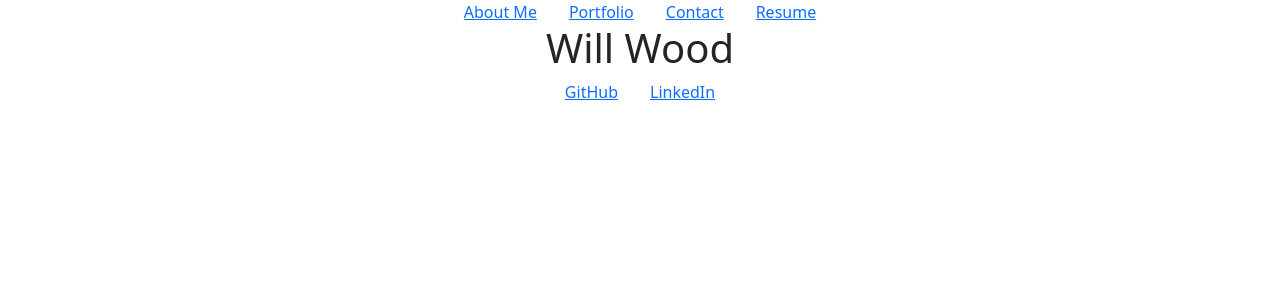
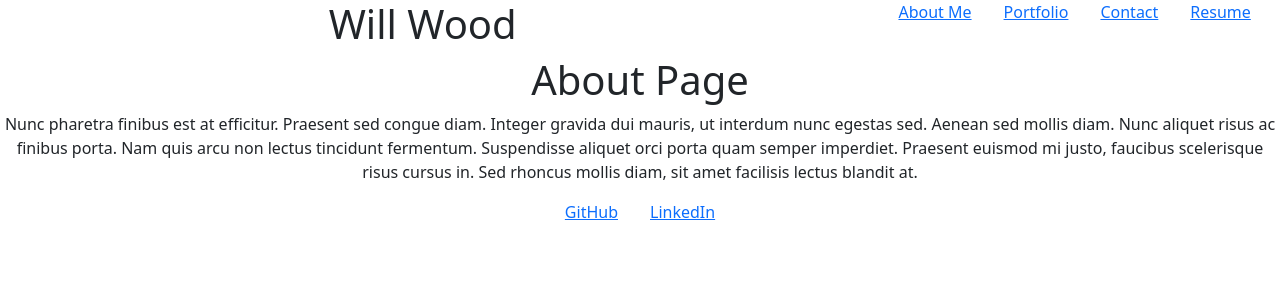
Before and after one commit to Williamatthewood/React-Portfolio, a React (Create React App) app: page / in a window 1280 px wide. Shown: the top 300 px of the page. Built offline with nearby package versions, Linux system fonts and the light colour scheme.

Commit message:
set up navigation links

```diff
--- a/src/App.js
+++ b/src/App.js
@@ -2,12 +2,39 @@ import './App.css';
 import Header from './components/Header';
 import Navigation from './components/Navigation';
 import Footer from './components/Footer';
+import About from './components/pages/About';
+import Contact from './components/pages/Contact';
+import Portfolio from './components/pages/Portfolio';
+import Resume from './components/pages/Resume';
+import { useState } from 'react';
 
 function App() {
+  const [currentPage, setCurrentPage] = useState('About');
+
+  const renderPage = () => {
+    if (currentPage === 'About') {
+      return <About />;
+    }
+    if (currentPage === 'Portfolio') {
+      return <Portfolio />;
+    }
+    if (currentPage === 'Contact') {
+      return <Contact />;
+    }
+    if (currentPage === 'Resume') {
+      return <Resume />;
+    }
+  };
+
+  const handlePageChange = (page) => setCurrentPage(page);
+
   return (
     <div className="App">
-      <Navigation />
-      <Header />
+      <div className="row">
+        <Header />
+        <Navigation currentPage={currentPage} handlePageChange={handlePageChange} />
+      </div>
+      {renderPage()}
       <Footer />
     </div>
   );
--- a/src/components/Header.js
+++ b/src/components/Header.js
@@ -2,7 +2,7 @@ import React from 'react';
 
 function Header() {
     return (
-      <header className="header">
+      <header className="header col-8">
         <h1>Will Wood</h1>
       </header>
     );
--- a/src/components/Navigation.js
+++ b/src/components/Navigation.js
@@ -1,12 +1,16 @@
 import React from 'react';
 
-function Navigation() {
+function Navigation({ currentPage, handlePageChange }) {
     return (
-      <nav className="navigation">
-        <a className="m-3" href="/">About Me</a>
-        <a className="m-3" href="/">Portfolio</a>
-        <a className="m-3" href="/">Contact</a>
-        <a className="m-3" href="/">Resume</a>
+      <nav className="navigation col-4 ">
+        <a className="m-3" href="#About"
+        onClick={() => handlePageChange('About')}>About Me</a>
+        <a className="m-3" href="#Portfolio"
+        onClick={() => handlePageChange('Portfolio')}>Portfolio</a>
+        <a className="m-3" href="#Contact"
+        onClick={() => handlePageChange('Contact')}>Contact</a>
+        <a className="m-3" href="#Resume"
+        onClick={() => handlePageChange('Resume')}>Resume</a>
       </nav>
     );
   }
```
Also changed, not shown: src/components/Content.js (deleted, +0 -33 lines).
